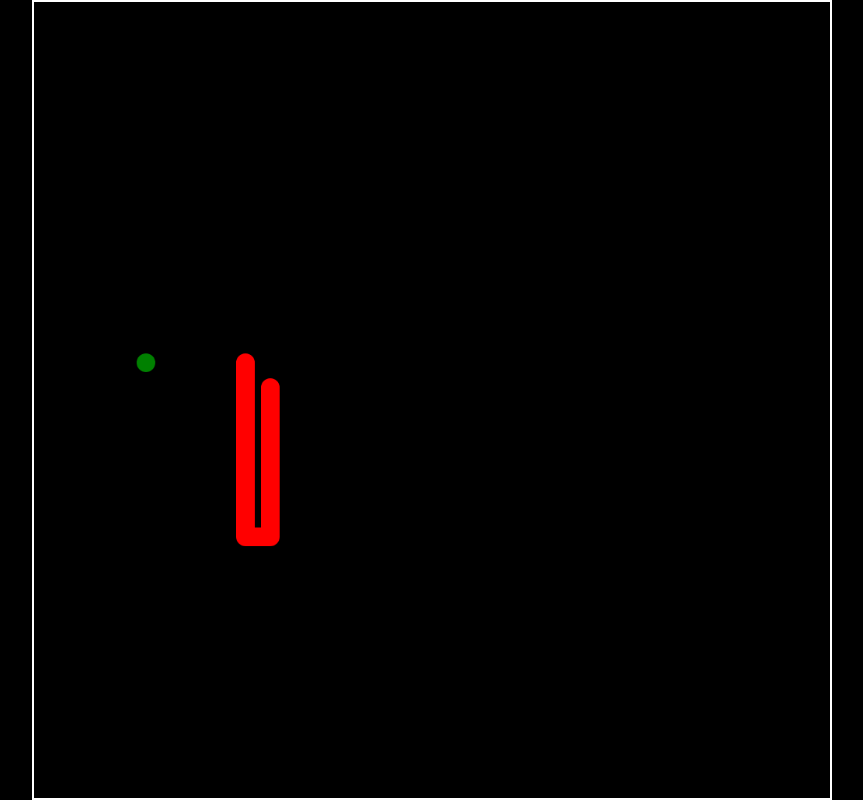
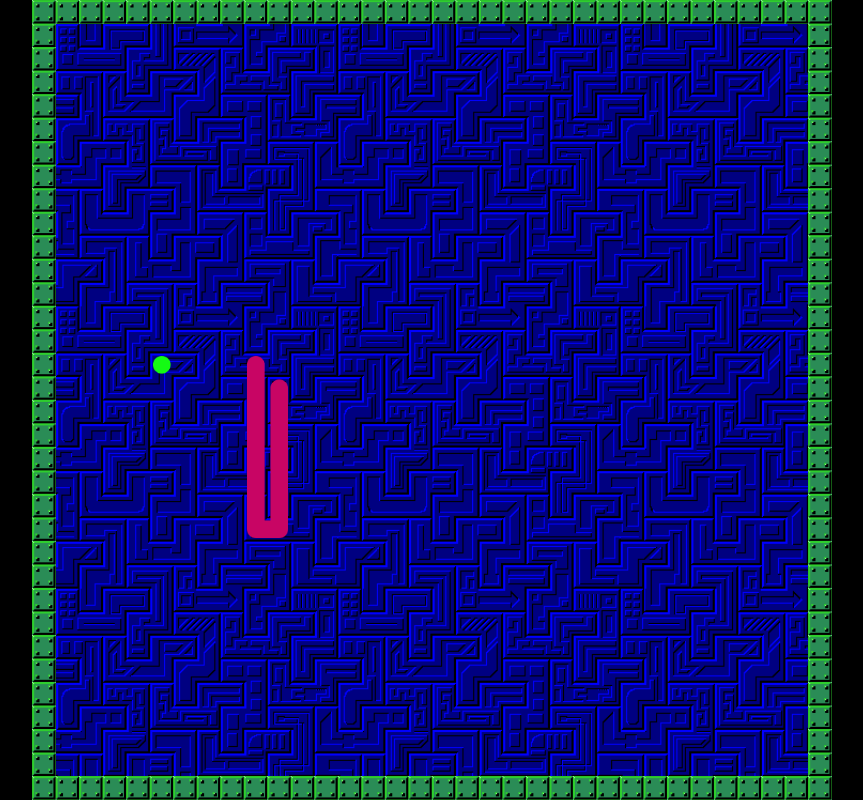
Before and after one commit to jakob-bauch-314/snake, a plain HTML site: page index.html in a window 1280 px wide. Shown: the whole page, without its empty margins (208-1071 px from the left). Drawn offline with Linux system fonts and the light colour scheme.

Commit message:
made it visually more appealing

```diff
--- a/index.html
+++ b/index.html
@@ -12,8 +12,6 @@
     <title>Document</title>
 </head>
 <body>
-    <center>
-        <canvas id = "canvas"></canvas>
-    </center>
+    <div id="container"><canvas id = "canvas"></canvas></div>
 </body>
 </html>
--- a/scripts/script.js
+++ b/scripts/script.js
@@ -15,6 +15,10 @@ $(document).ready(function(){
         ) dir = e.keyCode - 37;
     }
     */
+
+    const snake_color_alive = `rgb(200,5,100)`;
+    const snake_color_dead = `rgb(255,0,0)`;
+    const apple_color = `rgb(20,250,20)`;
 
     const canvas = document.querySelector("#canvas");
     const ctx = canvas.getContext("2d");
@@ -97,8 +101,8 @@ $(document).ready(function(){
 
         ctx.clearRect(0, 0, canvas.width, canvas.height); //clear canvas
 
-        if (alive) ctx.strokeStyle = "red"; //draw snake
-        else ctx.strokeStyle = "orange";
+        if (alive) ctx.strokeStyle = snake_color_alive; //draw snake
+        else ctx.strokeStyle = snake_color_dead;
 
         ctx.lineCap = "round";
         ctx.lineJoin = "round";
@@ -113,7 +117,7 @@ $(document).ready(function(){
         ctx.stroke();
         ctx.closePath();
 
-        ctx.fillStyle = "green"; //draw apple
+        ctx.fillStyle = apple_color; //draw apple
 
         ctx.lineWidth = 1;
         ctx.beginPath();
--- a/styles/style.css
+++ b/styles/style.css
@@ -1,4 +1,10 @@
 
+:root{
+    --grid-number: 32;
+    --container-size: min(100vw, 100vh);
+    --cell-size: calc(var(--container-size) / (var(--grid-number) + 2));
+    --canvas-size: calc(var(--cell-size) * var(--grid-number));
+}
 
 button{
     width: 50px;
@@ -14,11 +20,26 @@ html, body{
 }
 
 #canvas{
-    height: min(100vw, 100vh);
-    width: min(100vw, 100vh);
-    margin: auto;
+    position: absolute;
+    left: var(--cell-size);
+    right: var(--cell-size);
+    top: var(--cell-size);
+    bottom: var(--cell-size);
+    background-image:  url("../images/canvas_background.png");
+    background-size: calc(12 * var(--cell-size));
     display: block;
     z-index: 0;
-    border: 2px solid white;
     box-sizing: border-box;
+
+    height: var(--canvas-size);
+    width: var(--canvas-size);
 }
+
+#container{
+    position: relative;
+    background-image: url("../images/border.png");
+    background-size: calc(1 * var(--cell-size));
+    height: var(--container-size);
+    width: var(--container-size);
+    margin: auto;
+}
```
Also changed, not shown: images/border.png (added), images/canvas_background.png (added).
